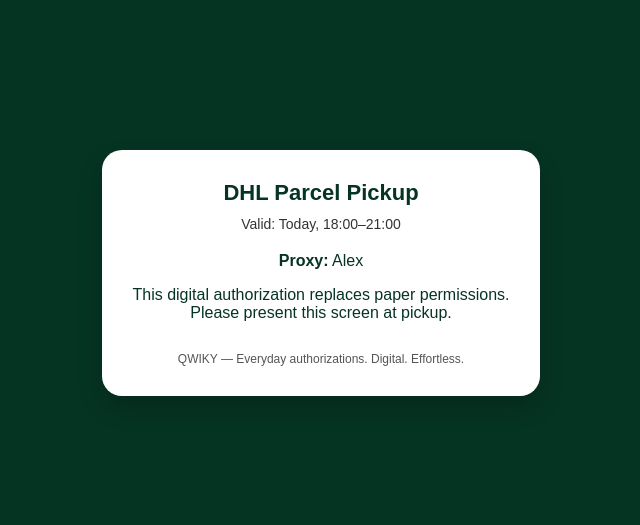
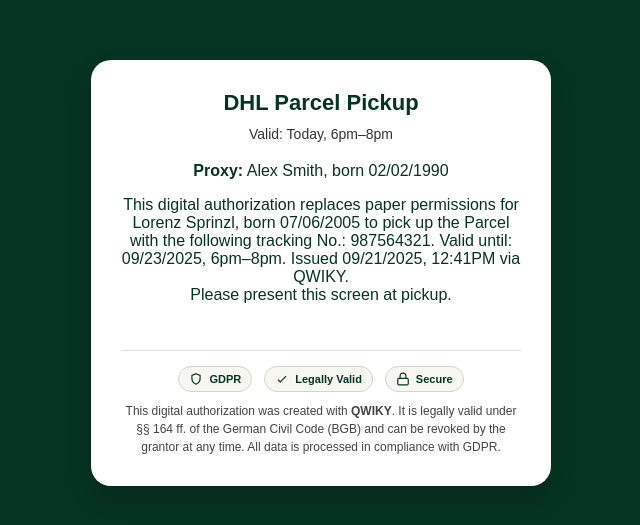
Before and after one commit to Karter361/qwiky-demo, a plain HTML site: page index.html in a window 1280 px wide. Shown: the part 127-652 px from the top of the page, without its empty margins (319-959 px from the left). Drawn offline with Linux system fonts and the light colour scheme.

Commit message:
Update index.html

```diff
--- a/index.html
+++ b/index.html
@@ -21,6 +21,9 @@
       max-width:400px;
       text-align:center;
       box-shadow:0 12px 24px rgba(0,0,0,.2);
+      display:flex;
+      flex-direction:column;
+      justify-content:space-between;
     }
     .title{
       font-size:22px;
@@ -35,17 +38,73 @@
     .footer{
       margin-top:30px;
       font-size:12px;
-      color:#555;
+      line-height:1.5;
+      color:#444;
+      border-top:1px solid #ddd;
+      padding-top:15px;
+    }
+    .footer .badges{
+      display:flex;
+      justify-content:center;
+      gap:12px;
+      margin-bottom:10px;
+    }
+    .footer .badge{
+      display:flex;
+      align-items:center;
+      gap:6px;
+      background:#f5f7f0;
+      border:1px solid #d1d6c9;
+      border-radius:20px;
+      padding:4px 10px;
+      font-size:11px;
+      color:#063422;
+      font-weight:600;
+    }
+    .footer .badge svg{
+      width:14px; height:14px;
     }
   </style>
 </head>
 <body>
   <div class="card">
-    <div class="title">DHL Parcel Pickup</div>
-    <div class="subtitle">Valid: Today, 18:00–21:00</div>
-    <p><strong>Proxy:</strong> Alex</p>
-    <p>This digital authorization replaces paper permissions.<br/>Please present this screen at pickup.</p>
-    <div class="footer">QWIKY — Everyday authorizations. Digital. Effortless.</div>
+    <div>
+      <div class="title">DHL Parcel Pickup</div>
+      <div class="subtitle">Valid: Today, 6pm–8pm</div>
+      <p><strong>Proxy:</strong> Alex Smith, born 02/02/1990</p>
+      <p>This digital authorization replaces paper permissions for Lorenz Sprinzl, born 07/06/2005 to pick up the Parcel with the following tracking No.: 987564321. Valid until: 09/23/2025, 6pm–8pm. Issued 09/21/2025, 12:41PM via QWIKY.<br/>Please present this screen at pickup.</p>
+    </div>
+    <div class="footer">
+      <div class="badges">
+        <div class="badge">
+          <!-- Shield icon -->
+          <svg fill="none" stroke="currentColor" stroke-width="2" viewBox="0 0 24 24">
+            <path d="M12 3l7 3v6c0 5-3.5 7.5-7 9-3.5-1.5-7-4-7-9V6l7-3z"/>
+          </svg>
+          GDPR
+        </div>
+        <div class="badge">
+          <!-- Check icon -->
+          <svg fill="none" stroke="currentColor" stroke-width="2" viewBox="0 0 24 24">
+            <path d="M5 13l4 4L19 7"/>
+          </svg>
+          Legally Valid
+        </div>
+        <div class="badge">
+          <!-- Lock icon -->
+          <svg fill="none" stroke="currentColor" stroke-width="2" viewBox="0 0 24 24">
+            <rect x="3" y="11" width="18" height="11" rx="2"/>
+            <path d="M7 11V7a5 5 0 0110 0v4"/>
+          </svg>
+          Secure
+        </div>
+      </div>
+      <div>
+        This digital authorization was created with <strong>QWIKY</strong>.
+        It is legally valid under §§ 164 ff. of the German Civil Code (BGB) and can be revoked by the grantor at any time.
+        All data is processed in compliance with GDPR.
+      </div>
+    </div>
   </div>
 </body>
 </html>
```
